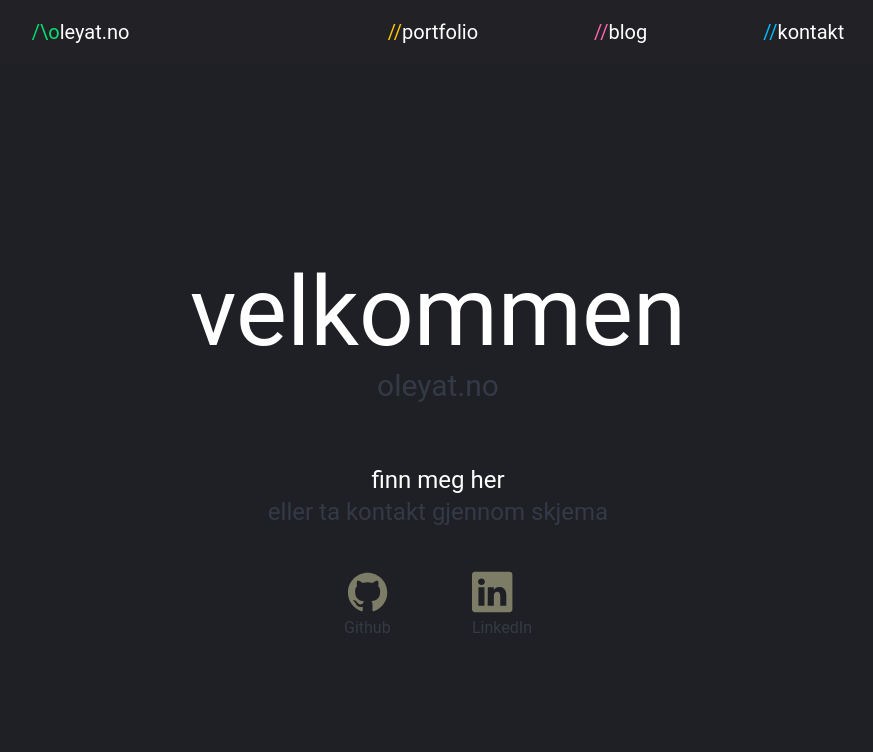
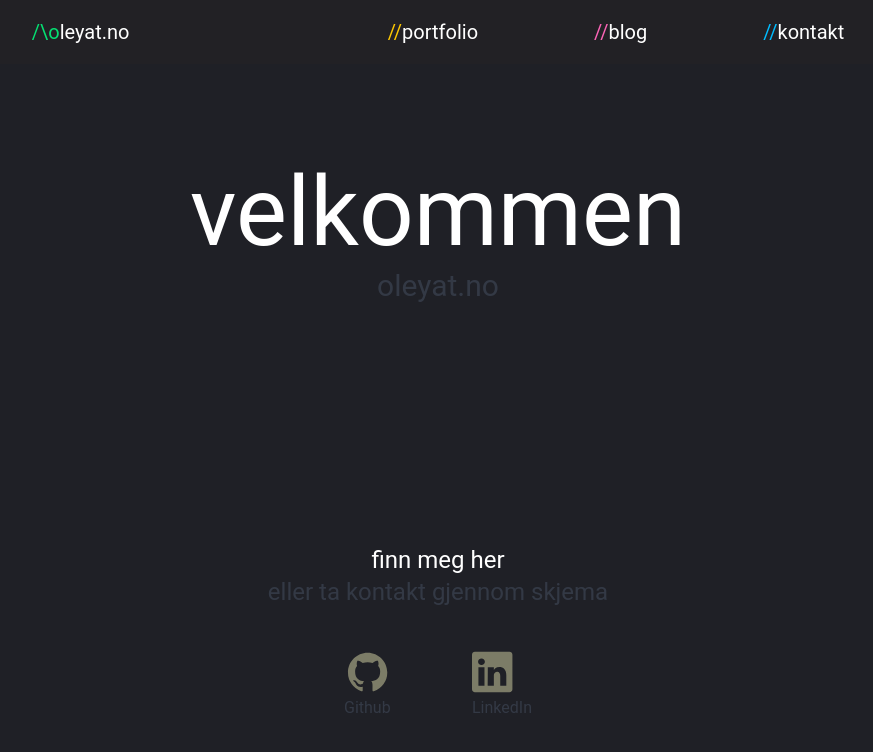
Before and after one commit to Oleyat/oleyat.no, a React (Vite) app in the folder frontend/: page / in a window 1280 px wide. Shown: the top 752 px of the page, without its empty margins (202-1075 px from the left). Built offline with nearby package versions, Linux system fonts and the light colour scheme.

Commit message:
fix size

```diff
--- a/frontend/src/pages/Home.tsx
+++ b/frontend/src/pages/Home.tsx
@@ -5,7 +5,7 @@ function Home() {
 
   return (
     <>
-      <section className="center relative mt-50 w-full h-96">
+      <section className="center relative mt-25 xlg:mt-30 w-full h-96">
         <div className="mx-20">
 
 
@@ -14,7 +14,7 @@ function Home() {
         </div>
       </section>
 
-      <section className="w-full absolute bottom-30">
+      <section className="w-full absolute bottom-30 lg:bottom-10 xlg:bottom-30">
         <div id="social">
           <h2 className='text-xl md:text-2xl text-center'>finn meg her</h2>
           <p className='text-l md:text-2xl text-center text-slate-500/30'>eller ta kontakt gjennom skjema</p>
```
